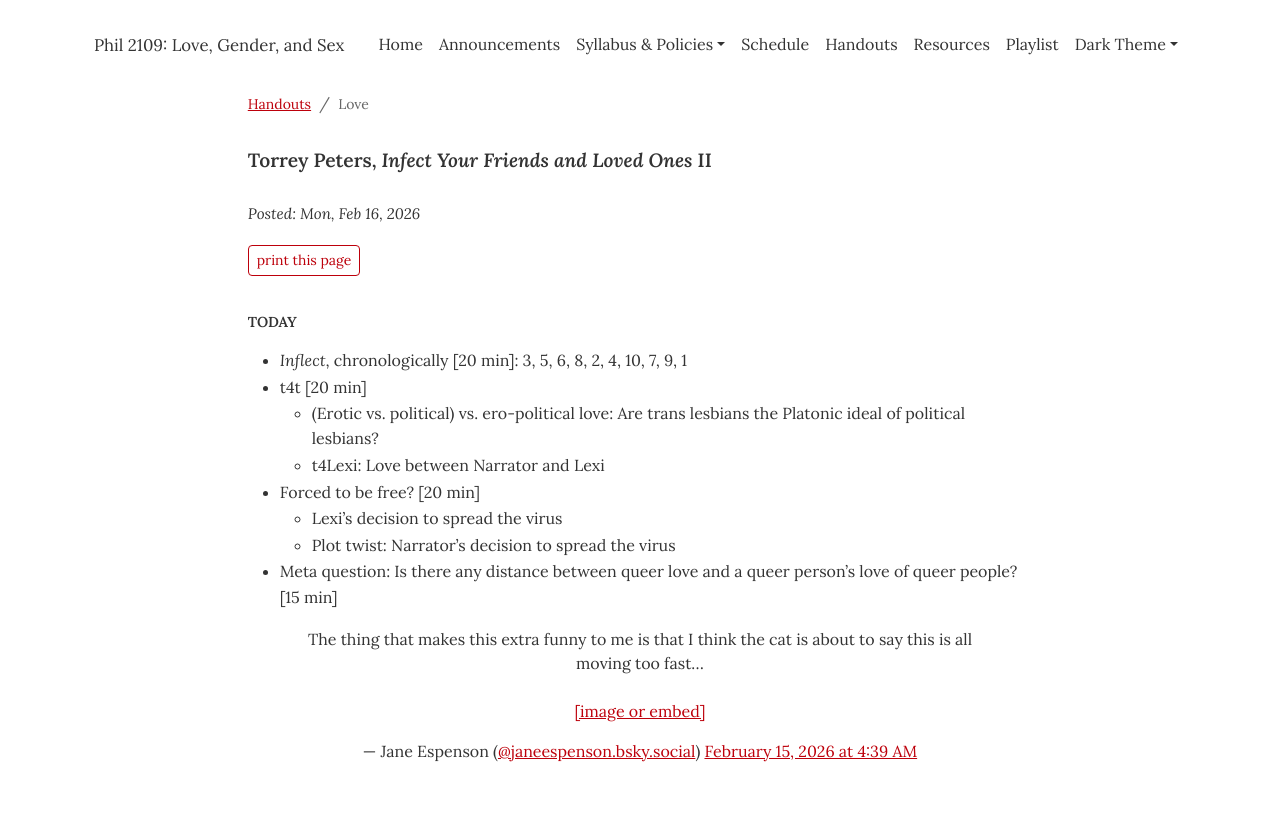
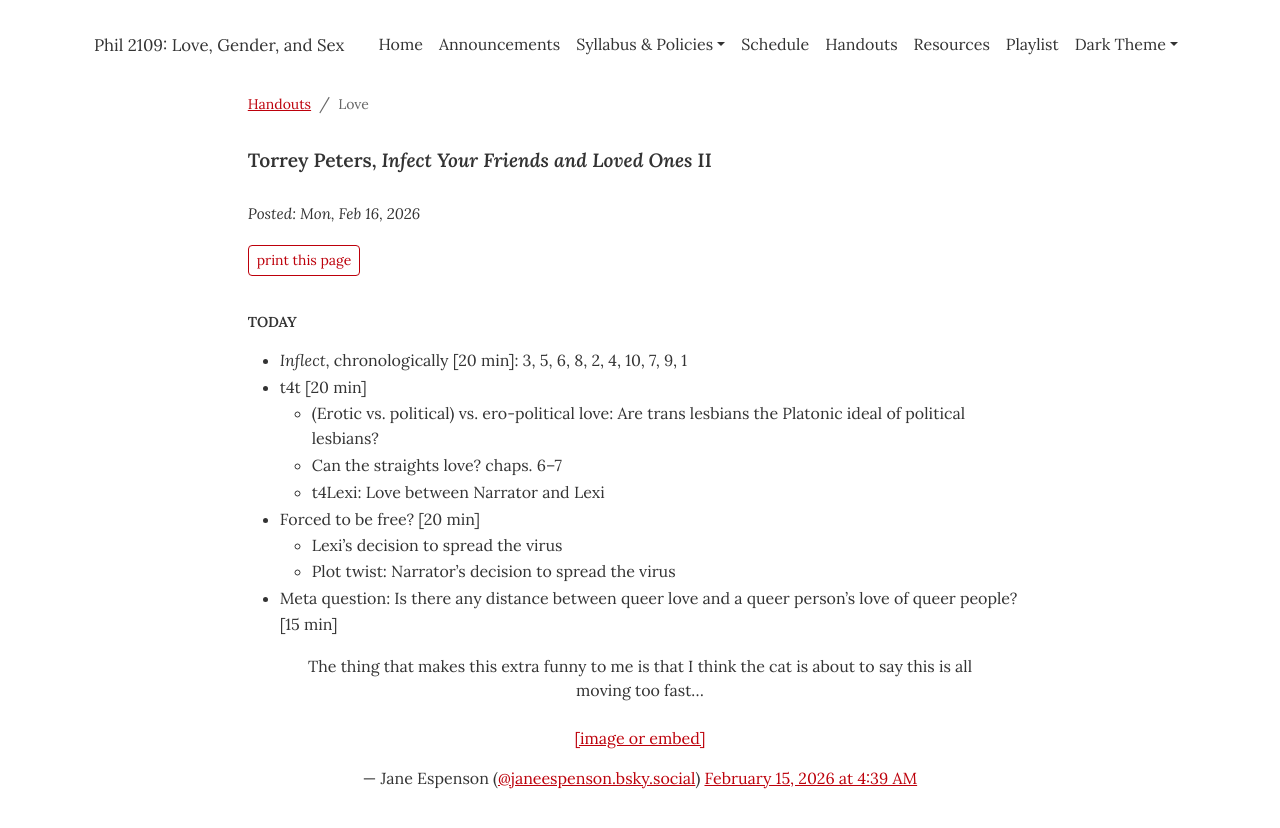
Before and after one commit to dingherself/love-gender-sex, a Jekyll site: the page built from handouts/_posts/2026-02-16-peters-inflect-your-friends-ii.md, in a window 1280 px wide. Shown: the top 828 px of the page. Built offline with Jekyll 4.4.1, drawn with Linux system fonts in a browser that asks for light colours; a script that is not in the unit is left out.

Commit message:
formatting

```diff
--- a/handouts/_posts/2026-02-16-peters-inflect-your-friends-ii.md
+++ b/handouts/_posts/2026-02-16-peters-inflect-your-friends-ii.md
@@ -9,6 +9,7 @@ module: "Love"
 - *Inflect*, chronologically [20 min]: 3, 5, 6, 8, 2, 4, 10, 7, 9, 1
 - t4t [20 min]
   - (Erotic vs. political) vs. ero-political love: Are trans lesbians the Platonic ideal of political lesbians?
+  - Can the straights love? chaps. 6–7
   - t4Lexi: Love between Narrator and Lexi
 - Forced to be free? [20 min]
   - Lexi’s decision to spread the virus
```
